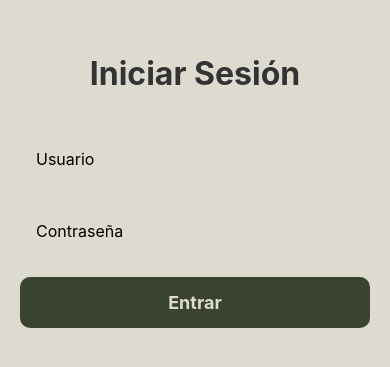
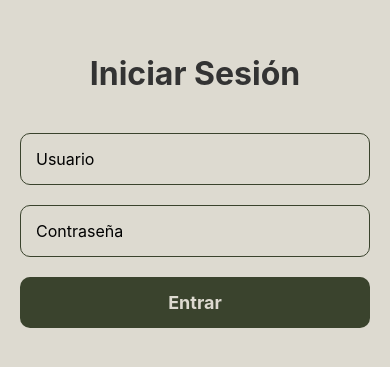
Before and after one commit to KarimCastellanos31/front_proyecto_u2, a React Native app: screen / in a window 390 px wide. Shown: the part 231-598 px from the top of the page. Built offline with nearby package versions, Linux system fonts and the light colour scheme.

Commit message:
Modificacion de Color3

```diff
--- a/App.js
+++ b/App.js
@@ -124,7 +124,7 @@ const styles = StyleSheet.create({//dany-- cambio en el front
         marginBottom: 20,
         borderRadius: 10,
         borderWidth: 1,
-        borderColor: '#ddd',
+        borderColor: '#3A432D',
         fontSize: 16,
     },
     button: {
```
